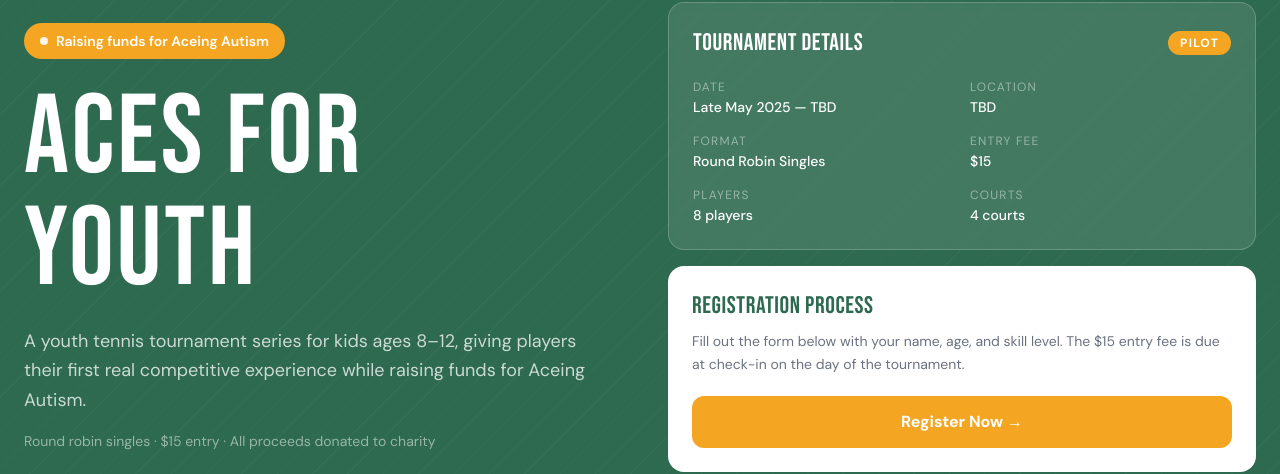
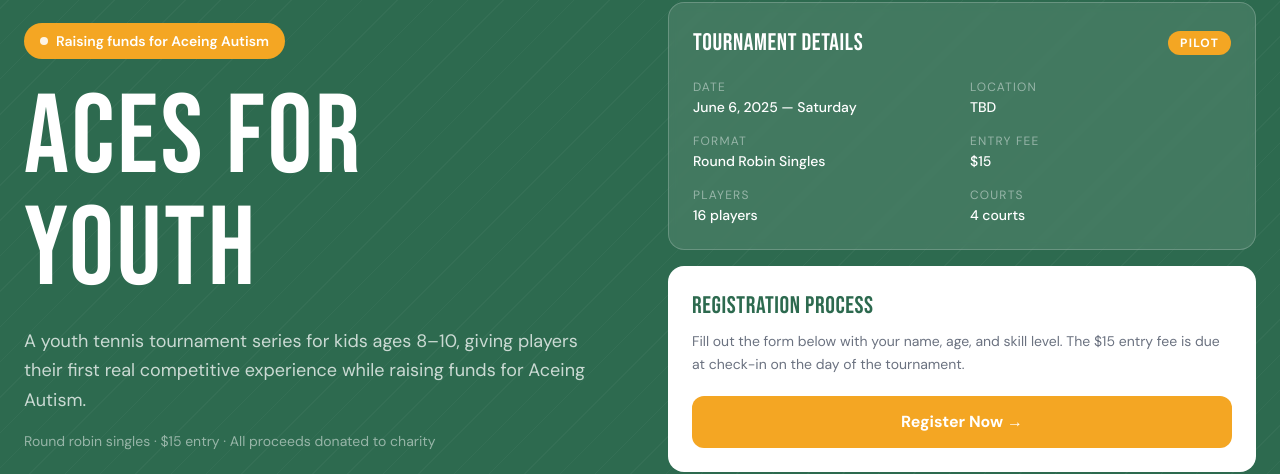
Before and after one commit to acesforyouth/aces-for-youth, a Next.js app: page / in a window 1280 px wide. Shown: the part 163-637 px from the top of the page. Built offline with nearby package versions, Linux system fonts and the light colour scheme.

Commit message:
update age range, players, and date

```diff
--- a/app/layout.tsx
+++ b/app/layout.tsx
@@ -19,7 +19,7 @@
 export const metadata: Metadata = {
   title: 'Aces for Youth | Youth Tennis Tournament Series',
   description:
-    'Competitive tennis tournaments for kids ages 8–12, raising money for Aceing Autism. Join us for Round Robin singles play and give back to the community.',
+    'Competitive tennis tournaments for kids ages 8–10, raising money for Aceing Autism. Join us for Round Robin singles play and give back to the community.',
 };
 
 export default function RootLayout({ children }: { children: React.ReactNode }) {
--- a/components/Events.tsx
+++ b/components/Events.tsx
@@ -6,10 +6,10 @@
 const events = [
   {
     title: 'Pilot Tournament',
-    date: 'Late May 2025 — Date TBD',
+    date: 'June 6, 2025 — Saturday',
     location: 'Location TBD',
     format: 'Round Robin Singles',
-    players: 8,
+    players: 16,
     courts: 4,
     fee: '$15',
     isPilot: true,
--- a/components/LandingHero.tsx
+++ b/components/LandingHero.tsx
@@ -6,11 +6,11 @@
   'https://docs.google.com/forms/d/e/1FAIpQLSdAwDb3wE_5h-aVWKEGVd5RI61hHjp3U5zNGBimkxY5KsoAcw/viewform';
 
 const details = [
-  { label: 'Date', value: 'Late May 2025 — TBD' },
+  { label: 'Date', value: 'June 6, 2025 — Saturday' },
   { label: 'Location', value: 'TBD' },
   { label: 'Format', value: 'Round Robin Singles' },
   { label: 'Entry Fee', value: '$15' },
-  { label: 'Players', value: '8 players' },
+  { label: 'Players', value: '16 players' },
   { label: 'Courts', value: '4 courts' },
 ];
 
@@ -67,7 +67,7 @@
               transition={{ duration: 0.6, delay: 0.2 }}
               className="font-dm text-white/75 text-lg leading-relaxed mb-4"
             >
-              A youth tennis tournament series for kids ages 8–12, giving players
+              A youth tennis tournament series for kids ages 8–10, giving players
               their first real competitive experience while raising funds for Aceing Autism.
             </motion.p>
 
```
